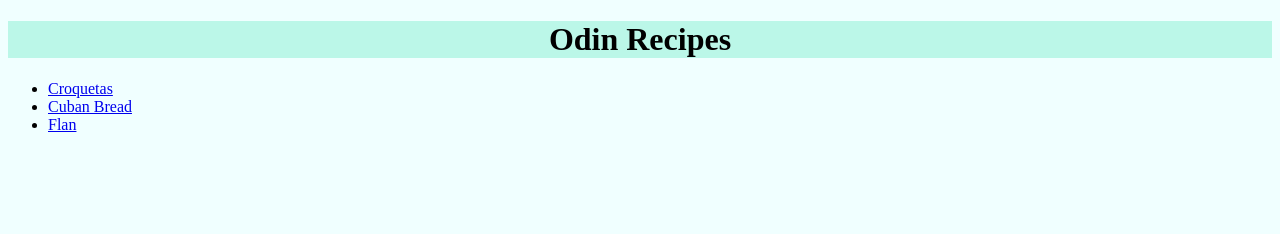
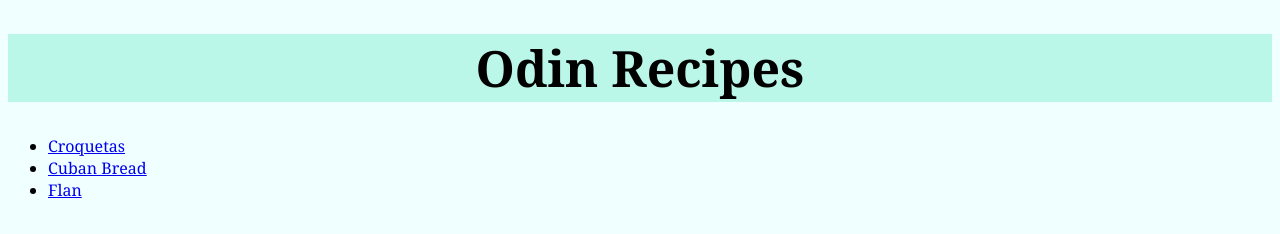
Before and after one commit to leocoding0326/odin-recipes, a plain HTML site: page index.html in a window 1280 px wide. Drawn offline with Linux system fonts and the light colour scheme.

Commit message:
change font size to 50px

```diff
--- a/style.css
+++ b/style.css
@@ -1,9 +1,11 @@
 h1{ background-color: rgb(187, 247, 232);
     color: black;
     text-align: center;
+    font-size: 50px;
+
 }
 
 body{
-    font-family: "Georgia serif" "Times New Roman", serif;
+    font-family: Georgia, "Times New Roman", serif;
     background-color: azure;
 }
```
